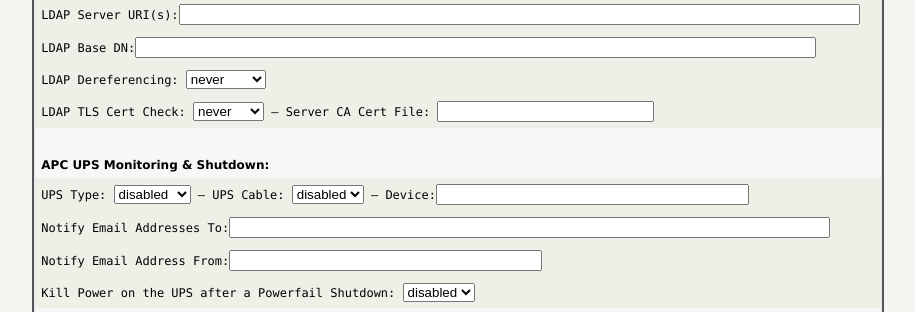
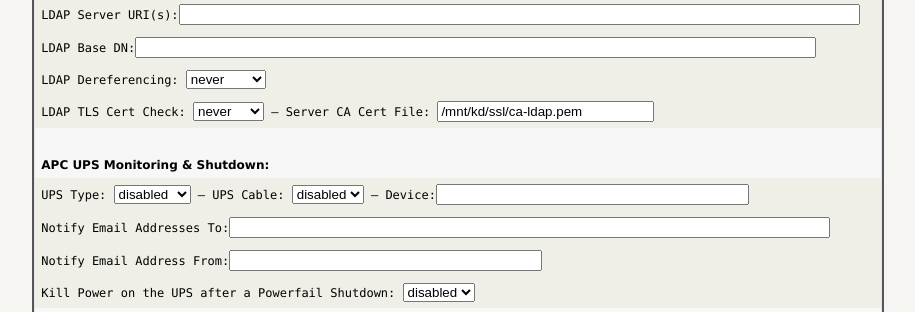
Before and after one commit to astlinux-project/astlinux, a PHP site: page /admin/network.php in a window 1280 px wide. Shown: the part 2584-2896 px from the top of the page, without its empty margins (182-1097 px from the left). Run offline with PHP 8.4, Linux system fonts and the light colour scheme; data that the repository does not hold is empty.

Commit message:
web interface, automatically define a default LDAP_TLS_CACERT if missing
git-svn-id: https://svn.code.sf.net/p/astlinux/code/branches/1.0@6110 57edc7d3-a90e-0410-b364-91459a37fc5a

```diff
--- a/package/webinterface/altweb/admin/network.php
+++ b/package/webinterface/altweb/admin/network.php
@@ -1788,7 +1788,9 @@ require_once '../common/header.php';
     }
     putHtml('</select>');
     putHtml('&ndash;&nbsp;Server CA Cert File:');
-    $value = getVARdef($db, 'LDAP_TLS_CACERT', $cur_db);
+    if (($value = getVARdef($db, 'LDAP_TLS_CACERT', $cur_db)) === '') {
+      $value = '/mnt/kd/ssl/ca-ldap.pem';
+    }
     putHtml('<input type="text" size="24" maxlength="64" value="'.$value.'" name="ldap_tls_cacert" /></td></tr>');
   } else {
     putHtml('LDAP Defaults:');
```
